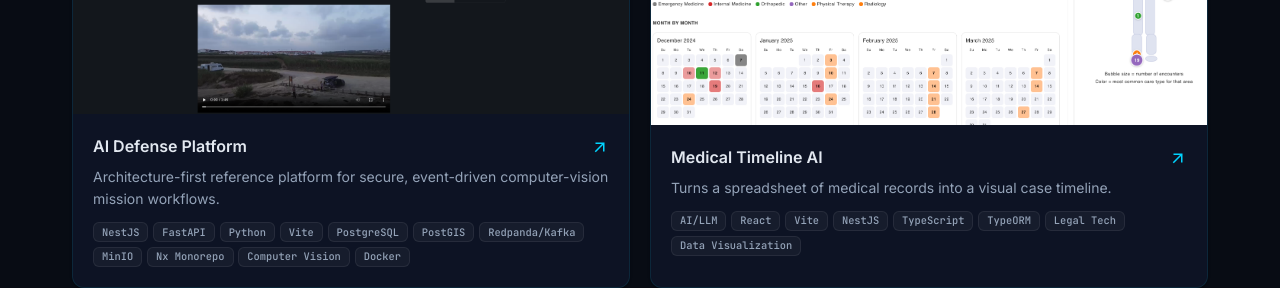
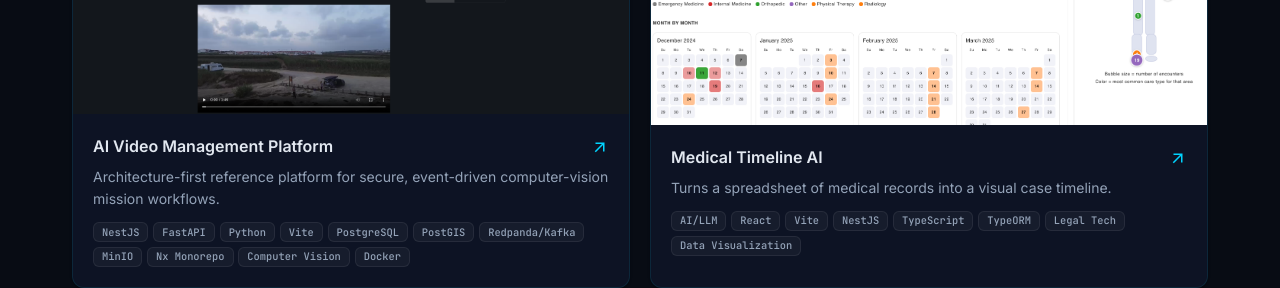
Before and after one commit to dmytro-davydov-dev/dmytro-davydov-dev.github.io, a React (Vite) app: page /#portfolio in a window 1280 px wide. Shown: the part 6040-6328 px from the top of the page. Built offline with nearby package versions, Linux system fonts and the light colour scheme.

Commit message:
portfolio projects adjusted

```diff
--- a/src/data/portfolioProjects.js
+++ b/src/data/portfolioProjects.js
@@ -6,8 +6,8 @@
 
 export const PORTFOLIO_PROJECTS = [
   {
-    slug: 'ai-defense-platform',
-    title: 'AI Defense Platform',
+    slug: 'ai-video-management-platform',
+    title: 'AI Video Management Platform',
     tagline: 'Architecture-first reference platform for secure, event-driven computer-vision mission workflows.',
     images: ['/media/portfolio/ai-defense-platform.png'],
     deployedUrl: null,
@@ -15,7 +15,7 @@ export const PORTFOLIO_PROJECTS = [
     origin: null,
     tags: ['NestJS', 'FastAPI', 'Python', 'Vite', 'PostgreSQL', 'PostGIS', 'Redpanda/Kafka', 'MinIO', 'Nx Monorepo', 'Computer Vision', 'Docker'],
     description: [
-      'AI Defense Platform is an architecture-first reference implementation for building secure, observable, event-driven computer-vision systems, deliberately scoped to defensive and analytical workflows: training simulation, logistics optimization, infrastructure inspection, search-and-rescue, and situational-awareness monitoring.',
+      'AI Video Management Platform is an architecture-first reference implementation for building secure, observable, event-driven computer-vision systems, deliberately scoped to management and analytical workflows: training simulation, logistics optimization, infrastructure inspection, search-and-rescue, and situational-awareness monitoring.',
       'The repository doubles as an architecture knowledge base and a working Nx monorepo — a NestJS API, a Python/FastAPI vision service, and a Vite web client, wired together over Redpanda (Kafka-compatible) with PostgreSQL/PostGIS for geospatial mission data and MinIO for object storage, backed by a docs vault of C4 diagrams and ADRs documenting every architectural decision.',
       "The Mission Workspace (pictured) is where an operator uploads drone footage and telemetry for a mission, submits it for processing, and reviews detections and tracked objects — toggling between a live inference overlay and the pipeline's pre-annotated output, with an event timeline and audit trail for every action taken on the mission.",
       "It's explicitly scoped away from classified data, illegally obtained material, and privacy-invasive datasets: the goal is a rigorous, production-minded reference architecture, not an operational system.",
```
